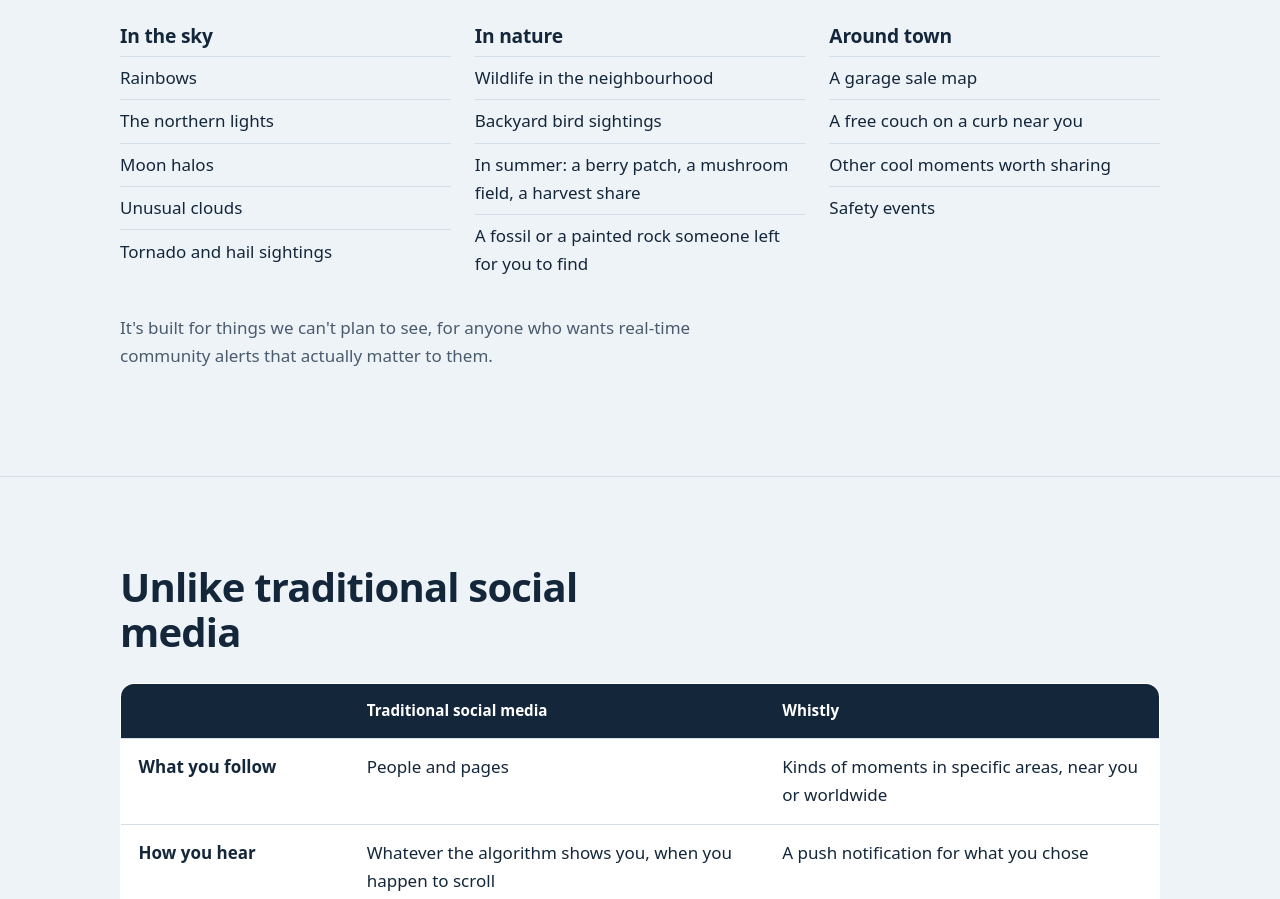
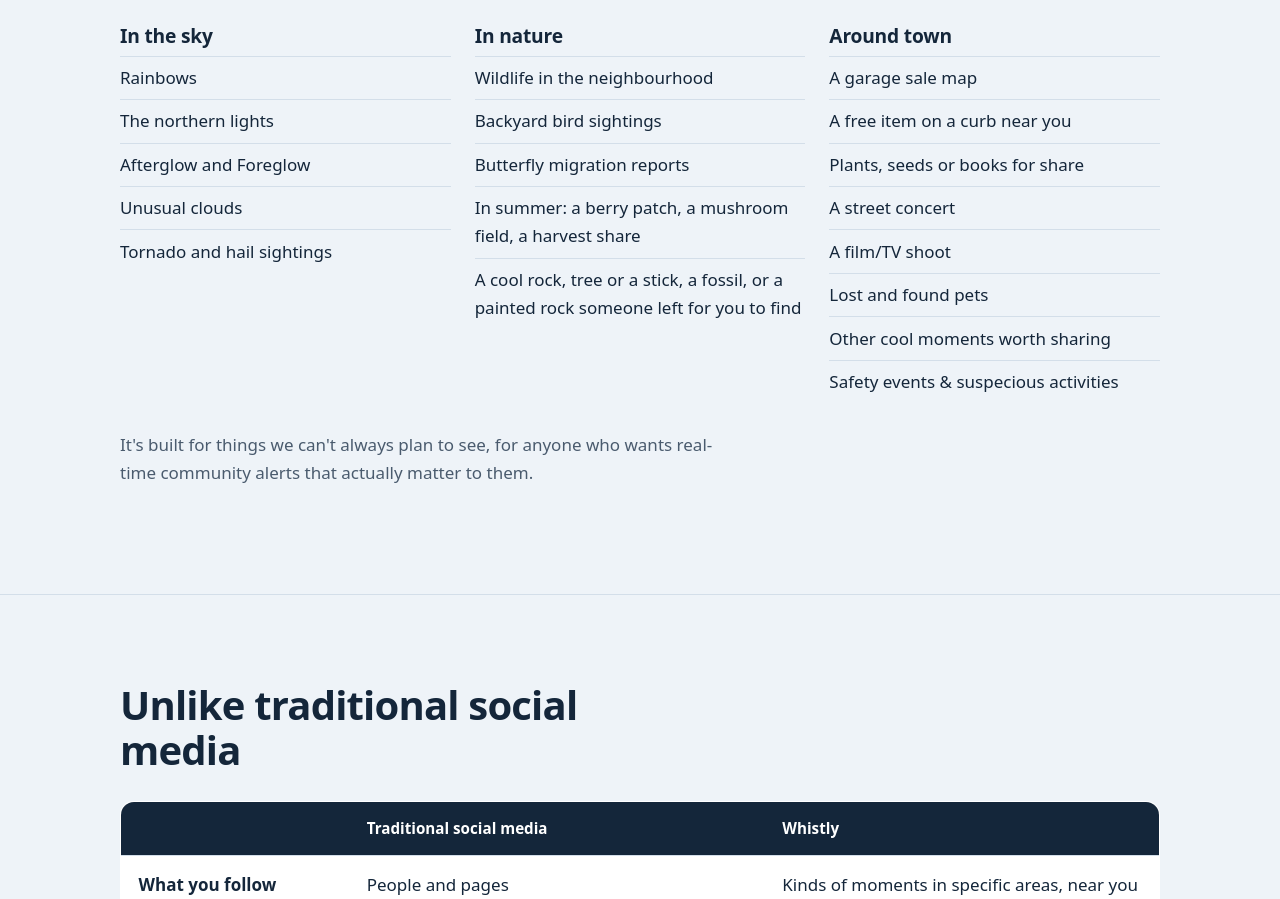
Before and after one commit to SoftSignalCanada/Whistly, a plain HTML site: page index.html in a window 1280 px wide. Shown: the part 2212-3111 px from the top of the page. Drawn offline with Linux system fonts and the light colour scheme.

Commit message:
Wording updates

```diff
--- a/index.html
+++ b/index.html
@@ -278,7 +278,7 @@
           <ul>
             <li>Rainbows</li>
             <li>The northern lights</li>
-            <li>Moon halos</li>
+            <li>Afterglow and Foreglow</li>
             <li>Unusual clouds</li>
             <li>Tornado and hail sightings</li>
           </ul>
@@ -288,21 +288,26 @@
           <ul>
             <li>Wildlife in the neighbourhood</li>
             <li>Backyard bird sightings</li>
+            <li>Butterfly migration reports</li>
             <li>In summer: a berry patch, a mushroom field, a harvest share</li>
-            <li>A fossil or a painted rock someone left for you to find</li>
+            <li>A cool rock, tree or a stick, a fossil, or a painted rock someone left for you to find</li>
           </ul>
         </div>
         <div>
           <h3>Around town</h3>
           <ul>
             <li>A garage sale map</li>
-            <li>A free couch on a curb near you</li>
+            <li>A free item on a curb near you</li>
+            <li>Plants, seeds or books for share</li>
+            <li>A street concert</li>
+            <li>A film/TV shoot</li>
+            <li>Lost and found pets</li>
             <li>Other cool moments worth sharing</li>
-            <li>Safety events</li>
+            <li>Safety events & suspecious activities</li>
           </ul>
         </div>
       </div>
-      <p class="finds-note">It's built for things we can't plan to see, for anyone who wants real-time community alerts that actually matter to them.</p>
+      <p class="finds-note">It's built for things we can't always plan to see, for anyone who wants real-time community alerts that actually matter to them.</p>
     </div>
   </section>
 
```
